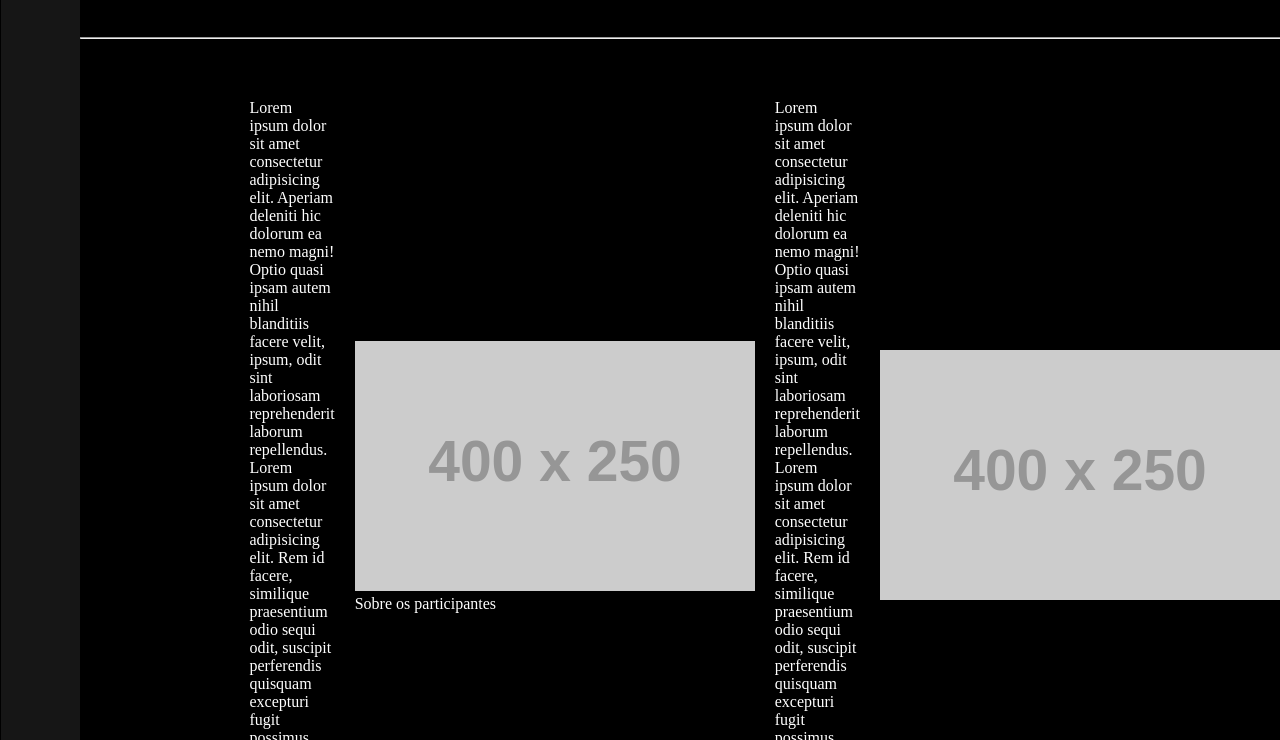
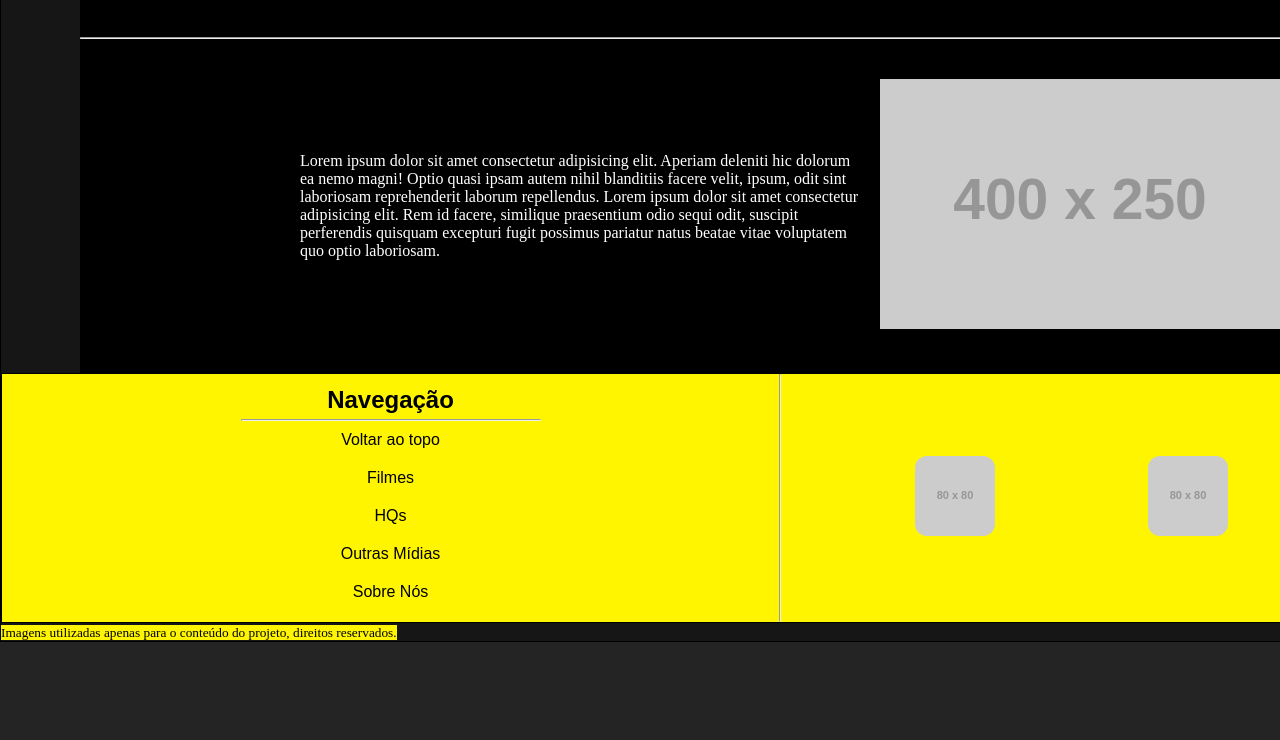
Before and after one commit to pedrogiancoli/PRINTmonkey, a plain HTML site: page index.html in a window 1280 px wide. Shown: the part 1500-2240 px from the top of the page. After the commit the page ends 2142 px from the top, so only its background shows below. Drawn offline with Linux system fonts and the light colour scheme; placeholder pictures from the web are drawn by us; a web font is replaced by a local one.

Commit message:
Updated index.html
alguma coisa aconteceu que apareceu mais uma imagem no index, mas arrumei ja

```diff
--- a/index.html
+++ b/index.html
@@ -73,9 +73,6 @@
         Lorem ipsum dolor sit amet consectetur adipisicing elit. Rem id facere, similique praesentium odio sequi odit,
         suscipit perferendis quisquam excepturi fugit possimus pariatur natus beatae vitae voluptatem quo optio
         laboriosam.</p>
-
-      <figure><a href="https://www.youtube.com/shorts/QfNJcz_HHDI"><img src="https://placehold.co/400x250" alt="">Sobre os participantes</a></figure>
-      <p>Lorem ipsum dolor sit amet consectetur adipisicing elit. Aperiam deleniti hic dolorum ea nemo magni! Optio quasi ipsam autem nihil blanditiis facere velit, ipsum, odit sint laboriosam reprehenderit laborum repellendus. Lorem ipsum dolor sit amet consectetur adipisicing elit. Rem id facere, similique praesentium odio sequi odit, suscipit perferendis quisquam excepturi fugit possimus pariatur natus beatae vitae voluptatem quo optio laboriosam.</p>
     </article>
   </main>
   <footer>
```
